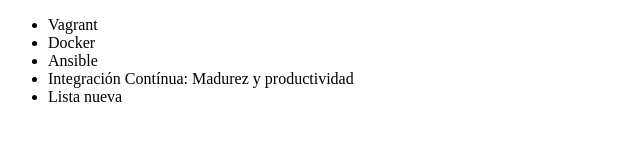
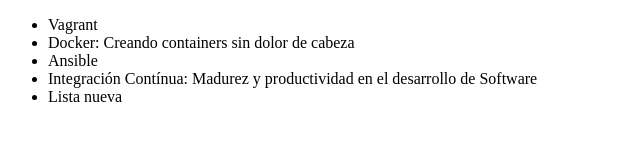
Before and after one commit to Davidmlt/David-git, a plain HTML site: page index.html in a window 1280 px wide. Shown: the whole page, without its empty margins (0-640 px from the left). Drawn offline with Linux system fonts and the light colour scheme.

Commit message:
Corrigiendo el nombre del curso de Docker

```diff
--- a/index.html
+++ b/index.html
@@ -8,9 +8,9 @@
     <body>
         <ul>
             <li>Vagrant</li>
-            <li>Docker</li>
+            <li>Docker: Creando containers sin dolor de cabeza</li>
             <li>Ansible</li>
-            <li>Integración Contínua: Madurez y productividad</li>
+            <li>Integración Contínua: Madurez y productividad en el desarrollo de Software</li>
             <li>Lista nueva</li>
         </ul>
     </body>
```
